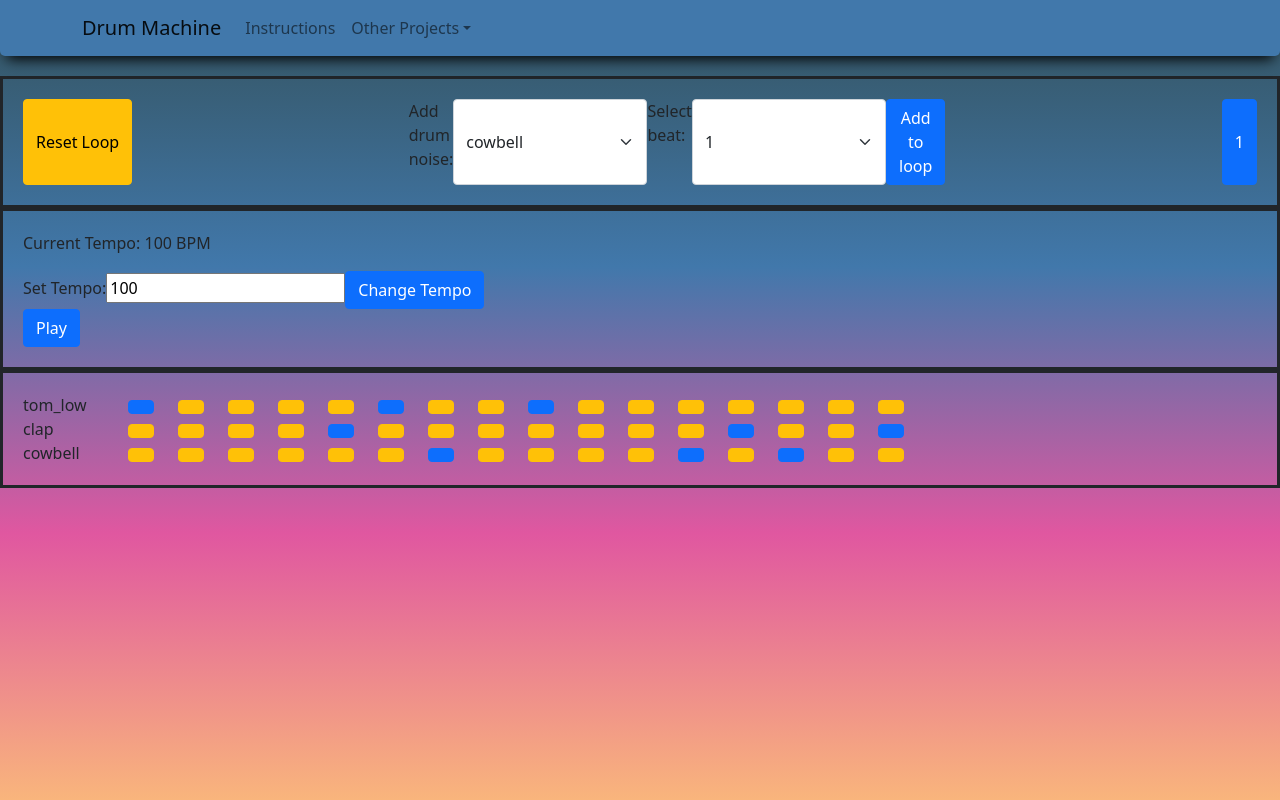
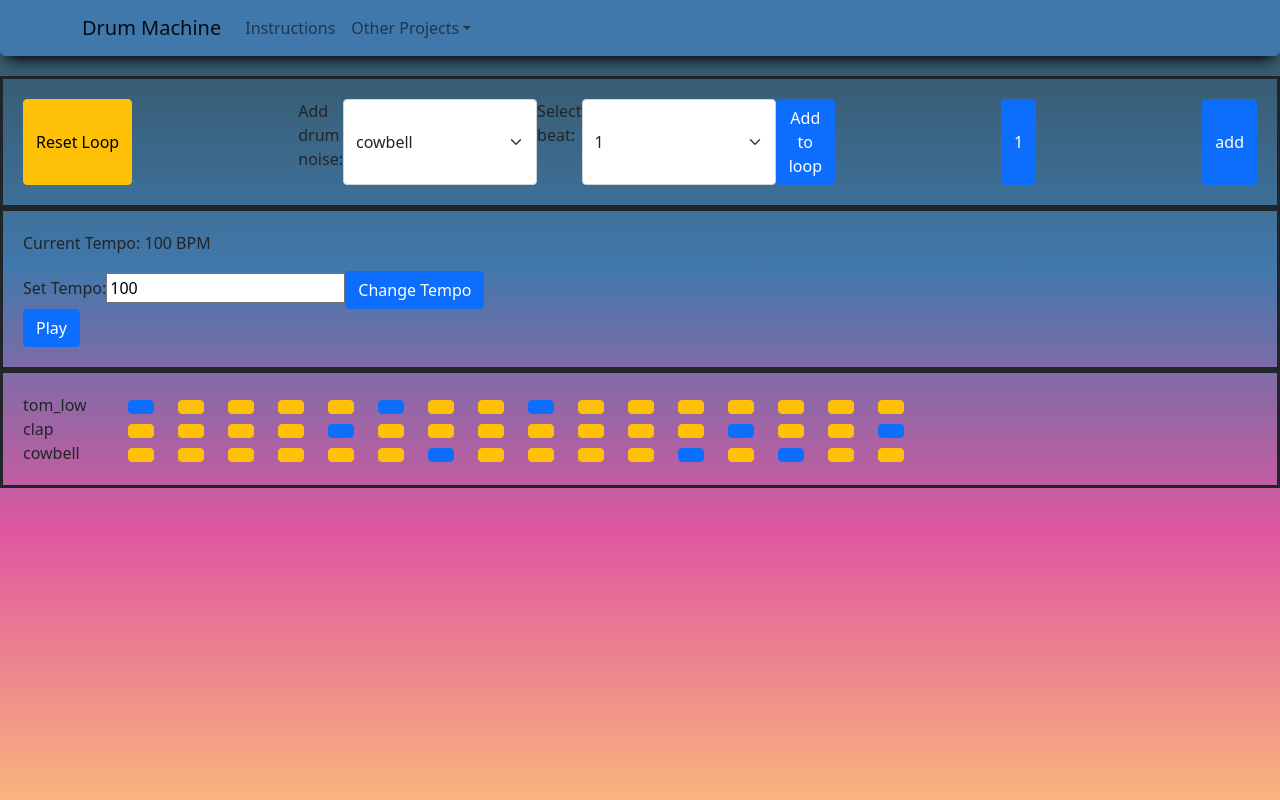
Before and after one commit to professional-pigeon/react-music-app, a React (Create React App) app: page / in a window 1280 px wide. Built offline with nearby package versions, Linux system fonts and the light colour scheme; no server answers.

Commit message:
function will create a new preset

```diff
--- a/src/components/SoundControl.js
+++ b/src/components/SoundControl.js
@@ -47,7 +47,7 @@ class SoundControl extends React.Component {
   addPreset = (arr) => {
     let newPresets = this.state.presets
     newPresets[Object.keys(this.state.presets).length + 1] = arr
-    this.setState({presets: newState})
+    this.setState({presets: newPresets})
   }
 
   addInstrumentToSpace = (newInstrument, location) => {
@@ -111,7 +111,7 @@ class SoundControl extends React.Component {
             addInstrument={this.addInstrumentToSpace}
             drums={drumMachine}
           />
-            <Presets presets={this.state.presets} setPreset={this.setPreset} />
+            <Presets presets={this.state.presets} setPreset={this.setPreset} addPreset={this.addPreset} instruments={this.state.instrument}  />
       </div>
         <Player
           useTempo={useTempo}
--- a/src/components/display/Presets.js
+++ b/src/components/display/Presets.js
@@ -11,6 +11,7 @@ function Presets(props) {
   return (
     <>
     {keys}
+    <Button onClick={() => props.addPreset(props.instruments)}>add</Button>
     </>
   )
 }
@@ -18,6 +19,8 @@ function Presets(props) {
 Presets.propTypes = {
   presets: PropTypes.object,
   setPreset: PropTypes.func,
+  addPreset: PropTypes.func,
+  instruments: PropTypes.array,
 }
 
 export default Presets
```
